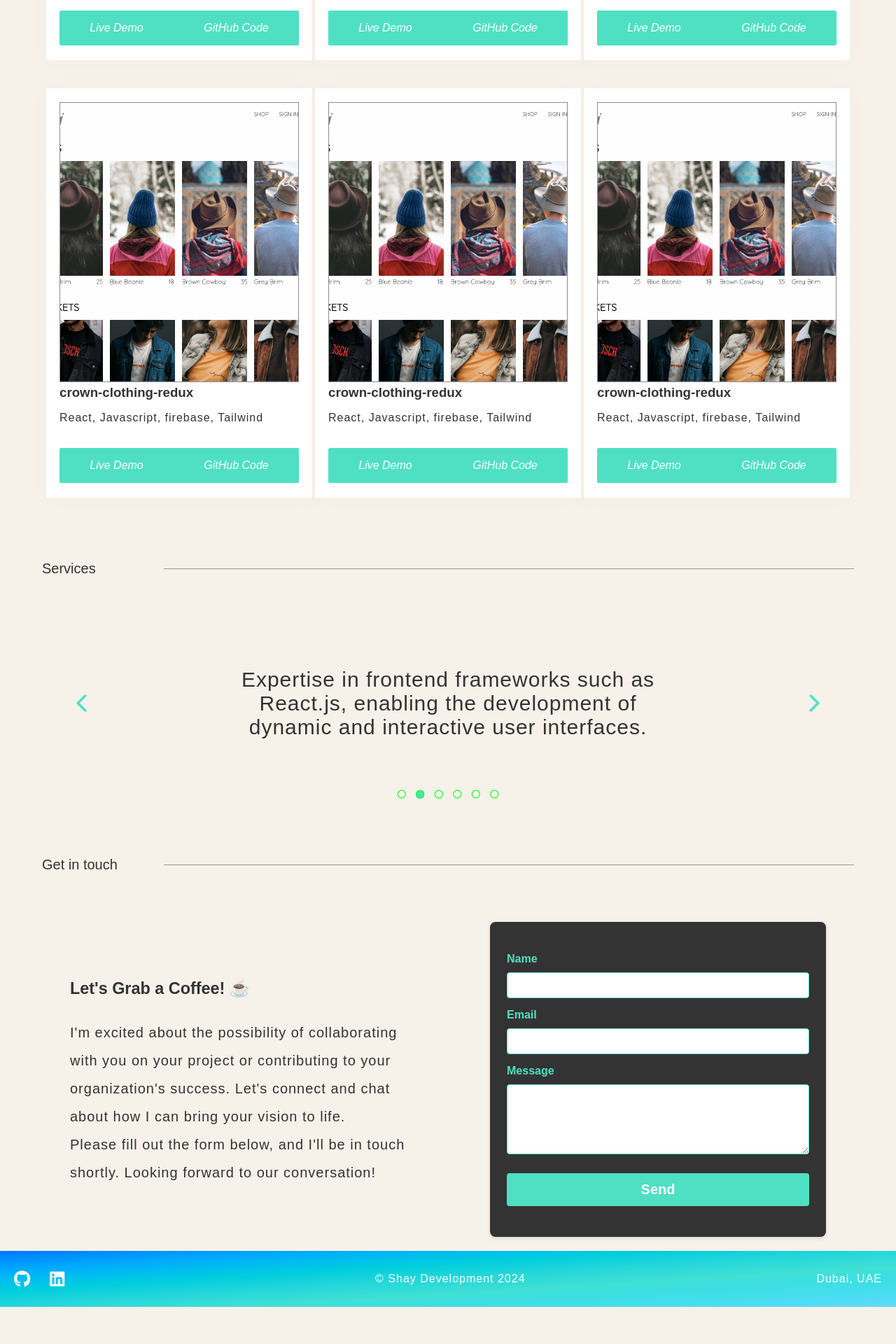
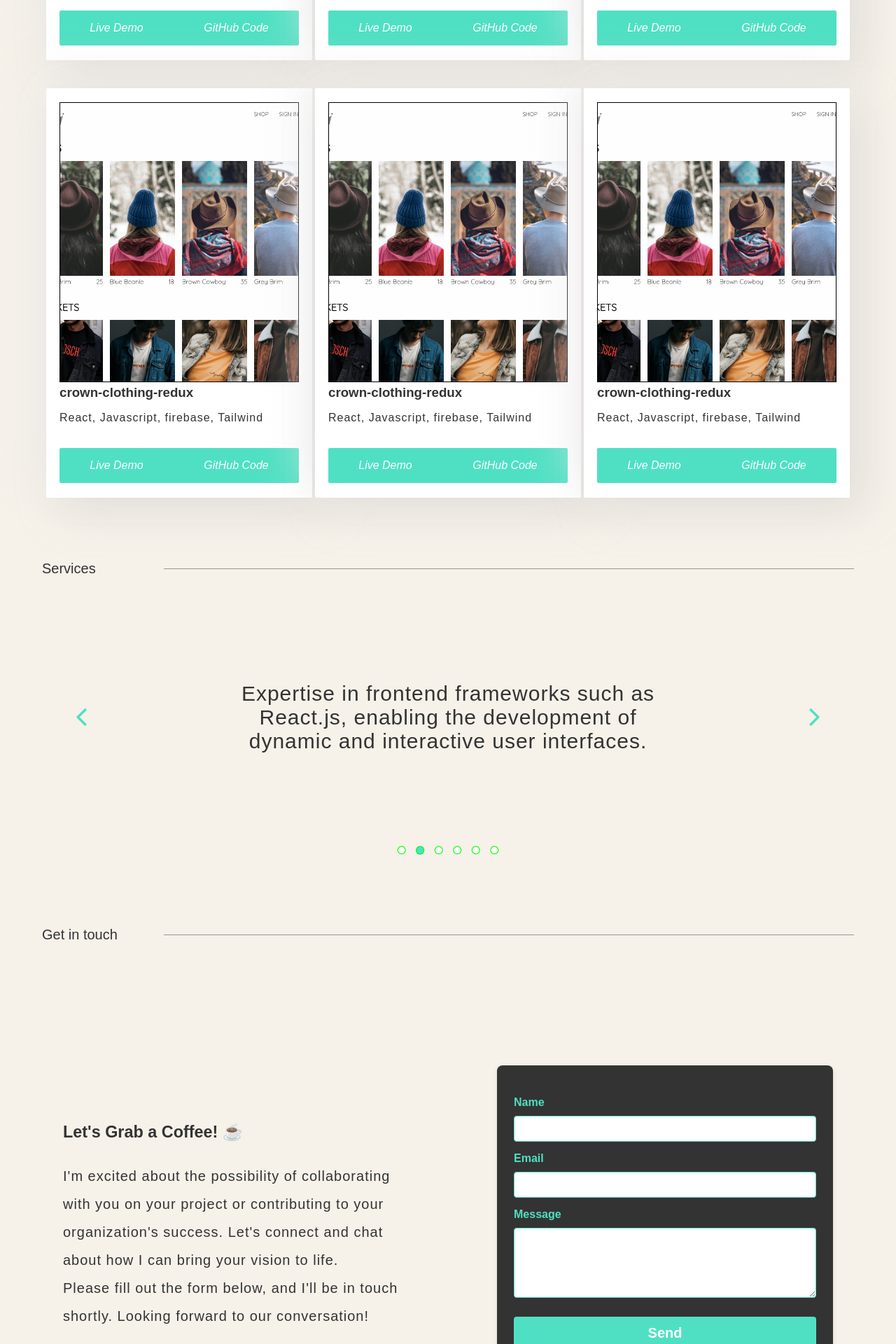
Before and after one commit to shay122990/port.2.0-folio, a React (Create React App) app: page / in a window 1280 px wide. Shown: the part 2040-3960 px from the top of the page at 70% size. Before the commit the page ends 3907 px from the top, so only its background shows below. Built offline with nearby package versions, Linux system fonts and the light colour scheme; no server answers; a web font is replaced by a local one.

Commit message:
box shadow on card, height adjustment for service & tech section

```diff
--- a/src/components/carousel/carousel.styles.css
+++ b/src/components/carousel/carousel.styles.css
@@ -3,7 +3,7 @@
     flex-direction: column;
     align-items: center;
     justify-content: center;
-    gap: 20px;
+    gap: 80px;
     height: 400px;
     width: 100%;
 }
@@ -52,13 +52,16 @@
     background-color: var(--hover-color);
   }
   @media (max-width:1240px){
+    .carousel{
+        gap: 30px;
+    }
     .slide p{
         font-size: 20px;
     }
   }
   @media (max-width: 768px) {
     .carousel{
-        height: 300px;
+        gap: 20px;
     }
     .slide{
         width: 300px;
--- a/src/components/contact/contact.styles.css
+++ b/src/components/contact/contact.styles.css
@@ -2,9 +2,10 @@
   display: flex;
   justify-content: center;
   align-items: center;
-  gap: 100px;
+  gap: 120px;
   width: 100%;
   padding: 20px;
+  height: 700px;
 }
 .contact-info {
   width: 500px;
@@ -105,6 +106,7 @@ textarea {
 @media (max-width:1240px){
   .contact-container{
     gap: 30px;
+    margin-bottom: 40px;
   }
   .contact-info{
     width: 320px;
--- a/src/components/project-card/project-card.styles.css
+++ b/src/components/project-card/project-card.styles.css
@@ -12,7 +12,7 @@
   justify-content: center;
   align-items: center;
   padding: 20px 0;
-  box-shadow: 0 0 22px rgba(243, 232, 232, 0.3);
+  box-shadow: var(--box-shadow);
   border-bottom: 1px solid #fff;
   background-color: #fff;
   border-radius: 2px;
@@ -24,7 +24,7 @@
   width: 100%;
   height: 400px;
   object-fit: cover;
-  border: solid 0.8px rgba(0, 0, 0, 0.448);
+  border: solid 1px rgb(0, 0, 0);
 }
 
 .project-info{
@@ -60,7 +60,6 @@
 }
 
 .project-links a:hover {
-  color: #FFFFFF;
   text-shadow: 0 0 5px #FFF, 0 0 10px #FFF, 0 0 15px #FFF, 0 0 20px #49ff18, 0 0 30px #49FF18, 0 0 40px #49FF18, 0 0 55px #49FF18, 0 0 75px #49ff18;
   color: #FFFFFF;
 
@@ -70,7 +69,7 @@
     flex: 1 1 calc(50% - 16px);
   }
   .project-card-content{
-    width: 350px;
+    width: 330px;
   }
   .project-img{
     height: 320px;
--- a/src/components/services&tech/services&tech.styles.css
+++ b/src/components/services&tech/services&tech.styles.css
@@ -1,7 +1,12 @@
 .services-tech-container{
   width: 100%;
-  height: 300px;
+  height: 400px;
   display: flex;
   justify-content: center;
   align-items: center;
 }
+@media (max-width:768px){
+  .services-tech-container{
+    height: 300px;
+  }
+}
```
